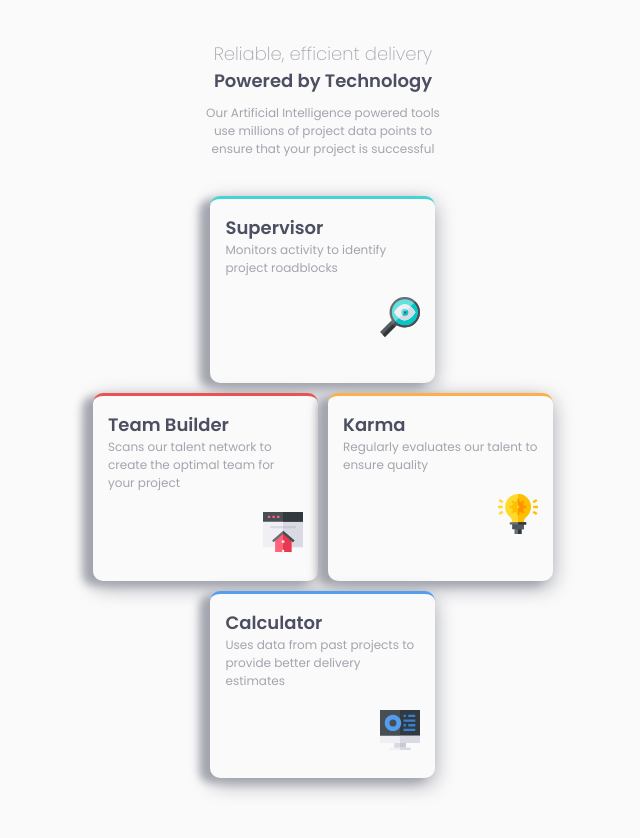
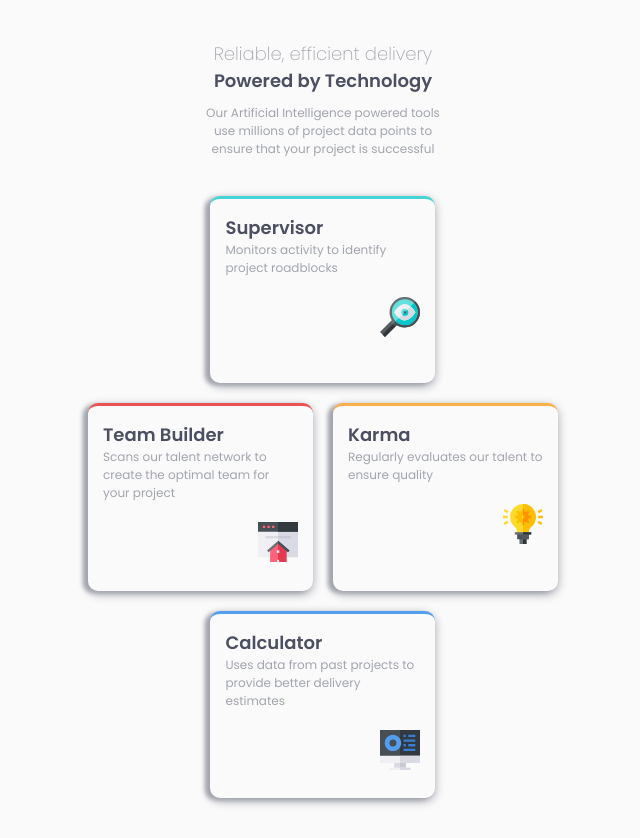
Before and after one commit to Nebil-Nej/Frontend-four-card-feature-section-master, a plain HTML site: page index.html in a window 768 px wide. Shown: the whole page, without its empty margins (61-701 px from the left). Drawn offline with Linux system fonts and the light colour scheme.

Commit message:
updated Stylesheet

```diff
--- a/style.css
+++ b/style.css
@@ -57,7 +57,7 @@ h2 {
 
 h1,
 h2 {
-    font-size: 1.25rem;
+    font-size: 2rem;
 }
 
 p {
@@ -89,7 +89,7 @@ p {
     width: clamp(17.5rem, 22.5vw, 24rem);
     height: 12.5rem;
     background-color: var(--Very-Light-Gray);
-    box-shadow: -10px 4px 8px 0 var(--Grayish-Blue), 0 6px 20px 0 var(--Grayish-Blue);
+    box-shadow: -5px 2px 4px 0 var(--Grayish-Blue), 0 3px 10px 0 var(--Grayish-Blue);
 
 }
 
@@ -109,7 +109,7 @@ p {
 
 .team-build-section {
     border-top: 3px solid var(--team-Red);
-    margin-bottom: 10px;
+    margin-bottom: 20px;
 }
 
 .karma-section {
@@ -148,11 +148,11 @@ p {
     }
 
     .supervisor-section {
-        margin-bottom: 10px;
+        margin-bottom: 20px;
     }
 
     .team-build-section {
-        margin-right: 10px;
+        margin-right: 20px;
     }
 }
 
```
